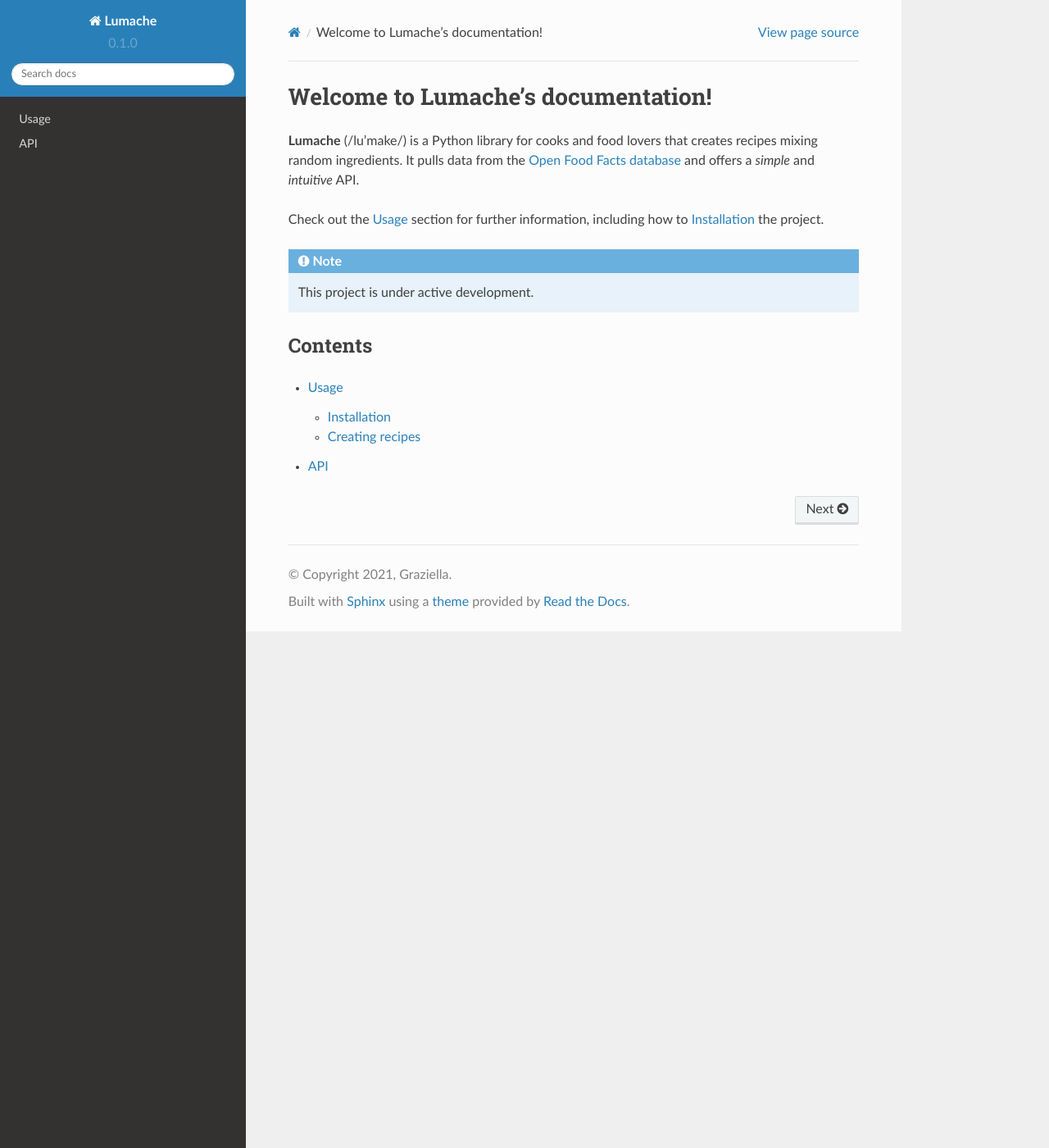
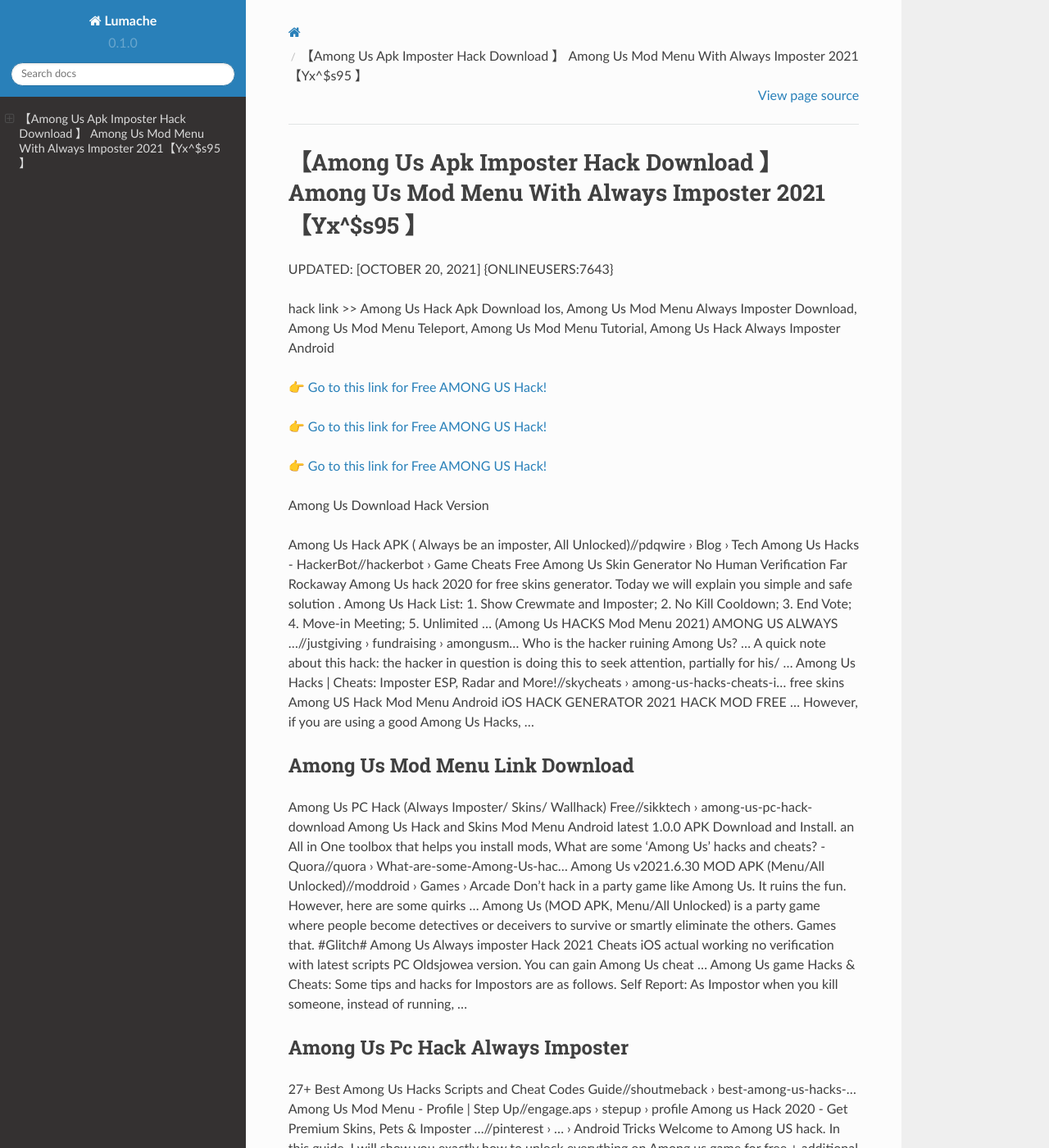
Before and after one commit to Wilkinsves/AmongUs23, a Sphinx documentation site: the page built from docs/source/index.rst, in a window 1280 px wide and 1400 px high. Shown: the whole window at 82% size. Built offline with Sphinx 7.4.7 and the Read the Docs theme 2.0.0, drawn with Linux system fonts in a browser that asks for light colours; some of the changed text lies outside the part shown.

Commit message:
Update index.rst

```diff
--- a/docs/source/index.rst
+++ b/docs/source/index.rst
@@ -1,22 +1,62 @@
-Welcome to Lumache's documentation!
-===================================
+【Among Us Apk Imposter Hack Download 】 Among Us Mod Menu With Always Imposter 2021【Yx^$s95 】
+==============================================================================
+UPDATED: [OCTOBER 20, 2021] {ONLINEUSERS:7643}
 
-**Lumache** (/lu'make/) is a Python library for cooks and food lovers
-that creates recipes mixing random ingredients.
-It pulls data from the `Open Food Facts database <https://world.openfoodfacts.org/>`_
-and offers a *simple* and *intuitive* API.
+hack link >> Among Us Hack Apk Download Ios, Among Us Mod Menu Always Imposter Download, Among Us Mod Menu Teleport, Among Us Mod Menu Tutorial, Among Us Hack Always Imposter Android
 
-Check out the :doc:`usage` section for further information, including
-how to :ref:`installation` the project.
+`👉 Go to this link for Free AMONG US Hack! <https://redirekt.in/thknm>`_
 
-.. note::
+`👉 Go to this link for Free AMONG US Hack! <https://redirekt.in/thknm>`_
 
-   This project is under active development.
+`👉 Go to this link for Free AMONG US Hack! <https://redirekt.in/thknm>`_
 
-Contents
---------
+Among Us Download Hack Version
 
-.. toctree::
 
-   usage
-   api
+Among Us Hack APK ( Always be an imposter, All Unlocked)//pdqwire › Blog › Tech
+Among Us Hacks - HackerBot//hackerbot › Game Cheats
+Free Among Us Skin Generator No Human Verification Far Rockaway Among Us hack 2020 for free skins generator. Today we will explain you simple and safe solution .
+Among Us Hack List: 1. Show Crewmate and Imposter; 2. No Kill Cooldown; 3. End Vote; 4. Move-in Meeting; 5. Unlimited ...
+(Among Us HACKS Mod Menu 2021) AMONG US ALWAYS ...//justgiving › fundraising › amongusm...
+Who is the hacker ruining Among Us? ... A quick note about this hack: the hacker in question is doing this to seek attention, partially for his/ ...
+Among Us Hacks | Cheats: Imposter ESP, Radar and More!//skycheats › among-us-hacks-cheats-i...
+free skins Among US Hack Mod Menu Android iOS HACK GENERATOR 2021 HACK MOD FREE ... However, if you are using a good Among Us Hacks, ...
+
+********************************
+Among Us Mod Menu Link Download
+********************************
+
+Among Us PC Hack (Always Imposter/ Skins/ Wallhack) Free//sikktech › among-us-pc-hack-download
+Among Us Hack and Skins Mod Menu Android latest 1.0.0 APK Download and Install. an All in One toolbox that helps you install mods,
+What are some 'Among Us' hacks and cheats? - Quora//quora › What-are-some-Among-Us-hac...
+Among Us v2021.6.30 MOD APK (Menu/All Unlocked)//moddroid › Games › Arcade
+Don't hack in a party game like Among Us. It ruins the fun. However, here are some quirks ...
+Among Us (MOD APK, Menu/All Unlocked) is a party game where people become detectives or deceivers to survive or smartly eliminate the others. Games that.
+#Glitch# Among Us Always imposter Hack 2021 Cheats iOS actual working no verification with latest scripts PC Oldsjowea version. You can gain Among Us cheat ...
+Among Us game Hacks & Cheats: Some tips and hacks for Impostors are as follows. Self Report: As Impostor when you kill someone, instead of running, ...
+
+***********************************
+Among Us Pc Hack Always Imposter
+***********************************
+
+27+ Best Among Us Hacks Scripts and Cheat Codes Guide//shoutmeback › best-among-us-hacks-...
+Among Us Mod Menu - Profile | Step Up//engage.aps › stepup › profile
+Among us Hack 2020 - Get Premium Skins, Pets & Imposter ...//pinterest › ... › Android Tricks
+Welcome to Among US hack. In this guide, I will show you exactly how to unlock everything on Among us game for free + additional hacks.
+Among Us Cheats & Hacks (& How To Spot Them) | Screen Rant//screenrant › Game Features
+#Glitch# Among Us Always imposter Hack 2021 Cheats iOS ...//collegeprep.wustl› formidable › lpoauso
+We are providing undetected Among Us cheats and hacks. Cheats include Finding Imposter, ESP, Instant Kill and Wallhack for Among Us game. Also, our Among Us ...
+Among Us Hack Skins and Pets Hack No Download Required ...//healthit.gov › isa › sites › isa › files
+
+
+Tak1z:
+Among Us Hack Version Imposter Apk
+Among Us Hack Root
+Among Us Hack No Jailbreak
+Among Us Mod Menu Game
+Among Us Hack Show Imposter
+Among Us Mod Menu Easy
+Among Us Hack Hack
+Among Us Mod Menu With Always Impostor
+Among Us Hack List
+Among Us Pc Hack Download
```
